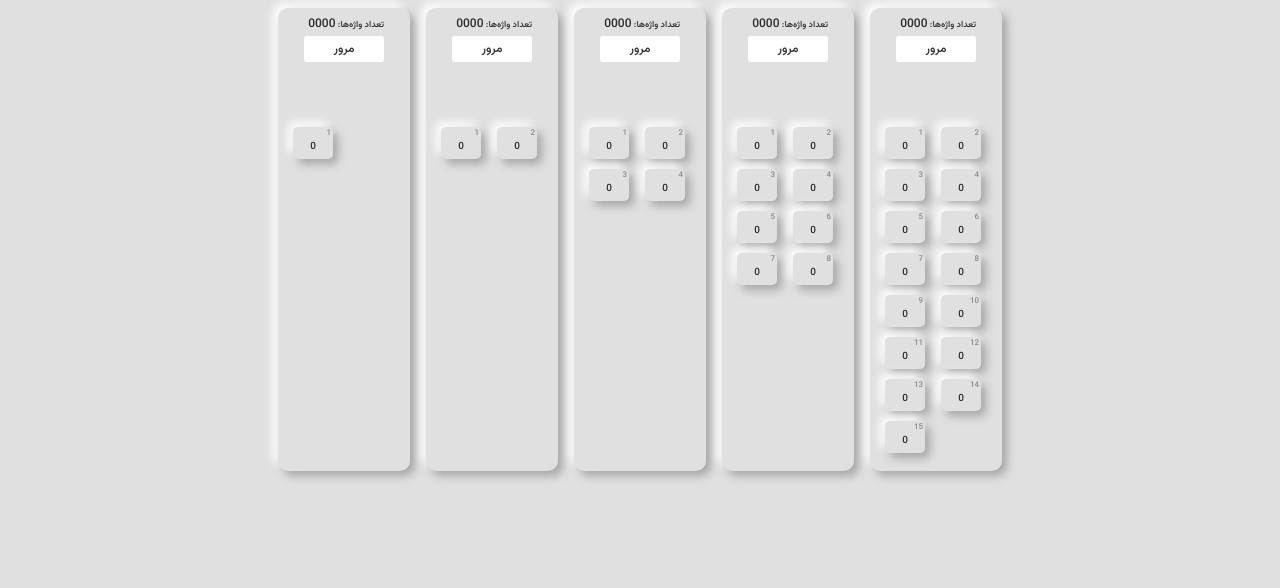
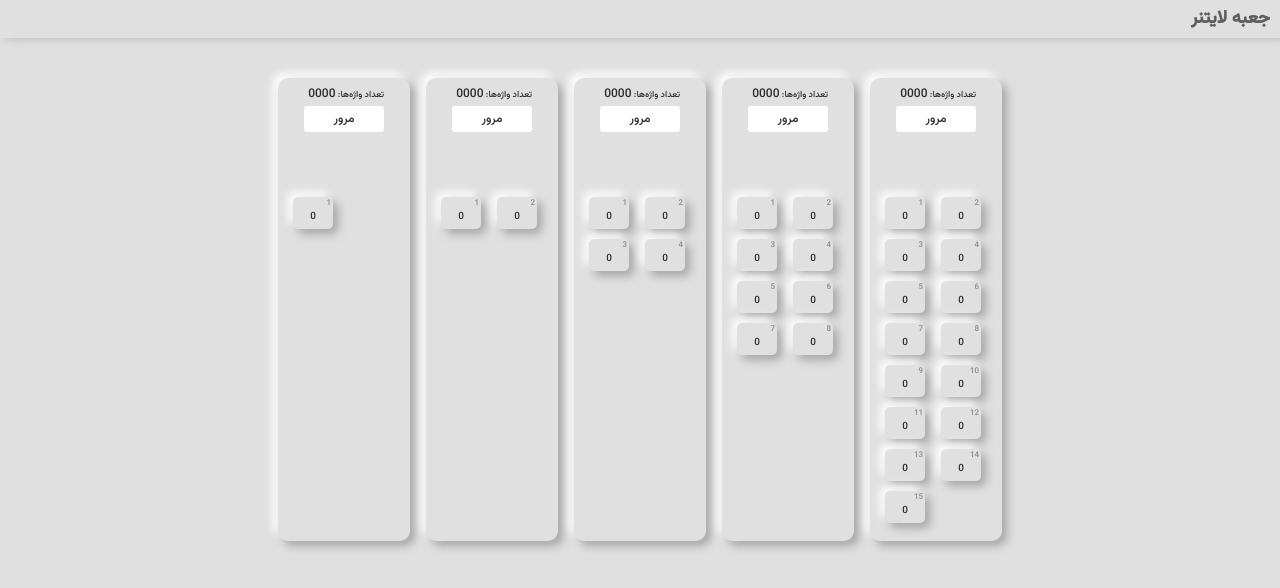
Before and after one commit to siamak-irani/leitner-system-with-react, a React (Create React App) app: page / in a window 1280 px wide. Shown: the top 588 px of the page. Built offline with nearby package versions, Linux system fonts and the light colour scheme.

Commit message:
feat: MainHeader added

```diff
--- a/src/components/home-page/CellElement.module.css
+++ b/src/components/home-page/CellElement.module.css
@@ -31,12 +31,12 @@
 .partition .size {
   font-size: 10px;
   text-align: center;
-  color: var(--light-black);
+  color: var(--light-black-0);
 }
 
 .actions {
   padding: 0px 10px;
-  color: var(--light-black);
+  color: var(--light-black-0);
 }
 
 .actions .cell-size {
--- a/src/components/home-page/LeitnerBox.module.css
+++ b/src/components/home-page/LeitnerBox.module.css
@@ -2,6 +2,7 @@
   display: flex;
   justify-content: center;
   align-items: center;
+  margin:2rem;
 }
 
 @media screen and (min-width: 1024px) {
--- /dev/null
+++ b/src/components/main-header/MainHeader.module.css
@@ -0,0 +1,11 @@
+.MainHeader {
+  color: var(--light-black-1);
+  padding:5px 10px;
+  /* background-color:var(--body-bg); */
+  box-shadow: 5px 0 10px rgba(0,0,0,.2);
+}
+
+.logo {
+  font-size:18px;
+
+}
--- /dev/null
+++ b/src/components/main-header/MainHeader.tsx
@@ -0,0 +1,15 @@
+import React from "react";
+
+import classes from "./MainHeader.module.css";
+import MainNavigation from "./MainNavigation";
+
+const MainHeader = () => {
+  return (
+    <div className={`${classes["MainHeader"]}`}>
+      <h1 className={`${classes["logo"]}`}>جعبه لایتنر</h1>
+      <MainNavigation />
+    </div>
+  );
+};
+
+export default MainHeader;
--- /dev/null
+++ b/src/components/main-header/MainNavigation.tsx
@@ -0,0 +1,13 @@
+import React from "react";
+
+import classes from "./MainNavigation.module.css";
+
+const MainNavigation = () => {
+  return (
+    <nav className={`${classes["MainNavigation"]}`}>
+
+    </nav>
+  );
+};
+
+export default MainNavigation;
--- a/src/index.css
+++ b/src/index.css
@@ -9,7 +9,7 @@ body {
     sans-serif;
   -webkit-font-smoothing: antialiased;
   -moz-osx-font-smoothing: grayscale;
-  background-color: #e0e0e0;
+  background-color: var(--body-bg);
   font-family: Vazirmatn;
   text-align: right;
 }
@@ -26,7 +26,9 @@ code {
 }
 
 :root {
-  --light-black: rgb(44, 44, 44);
+  --body-bg: #e0e0e0;
+  --light-black-0: rgb(44, 44, 44);
+  --light-black-1:rgb(94, 94, 94);
 }
 
 button {
--- a/src/pages/RootElement.tsx
+++ b/src/pages/RootElement.tsx
@@ -1,10 +1,12 @@
 import React from "react";
 import { Outlet } from "react-router-dom";
+import MainHeader from "../components/main-header/MainHeader";
 
 
 const RootElement = () => {
   return (
     <div>
+      <MainHeader />
       <Outlet />
     </div>
   );
```
Also changed, not shown: src/components/main-header/MainNavigation.module.css (added).
